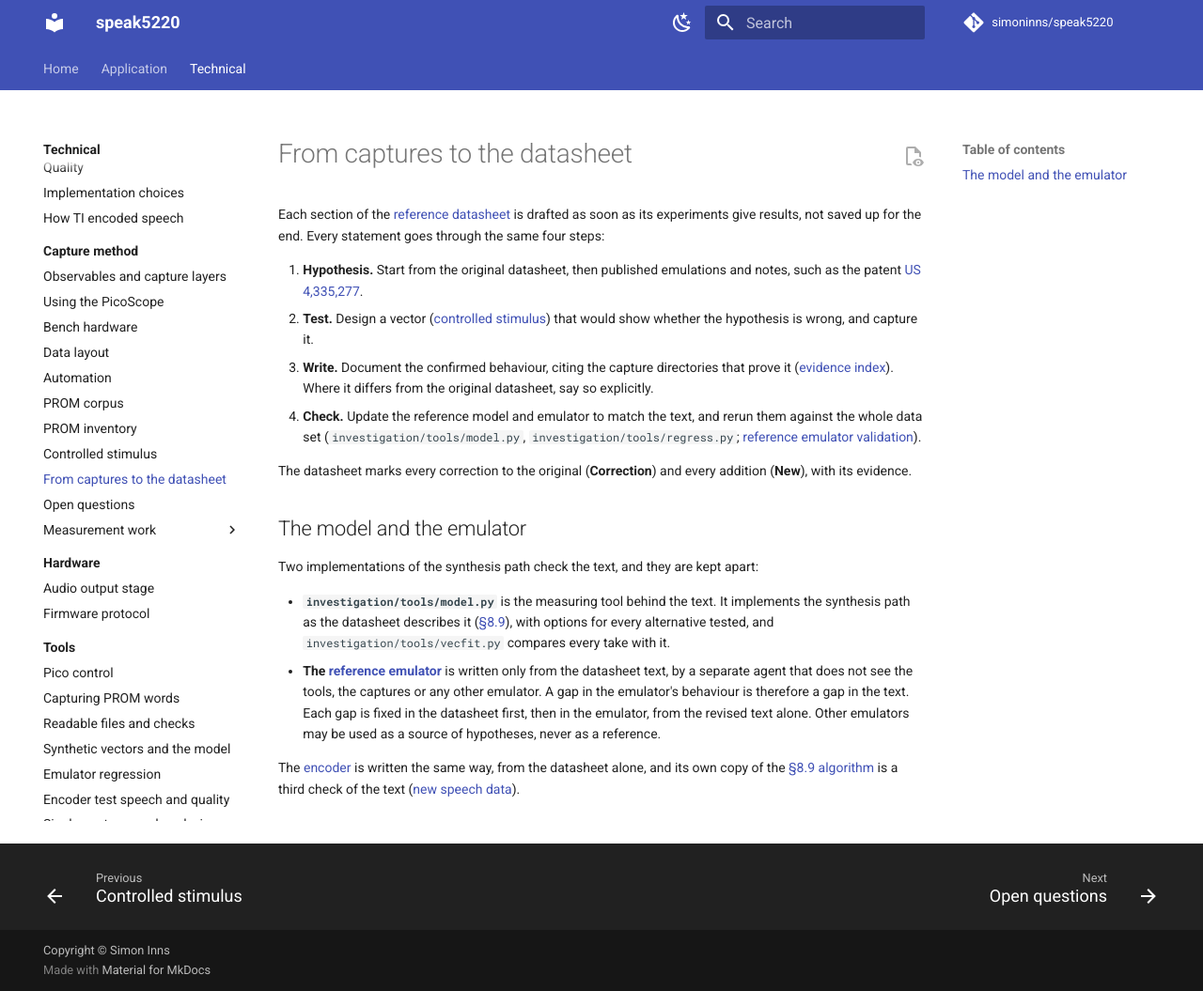
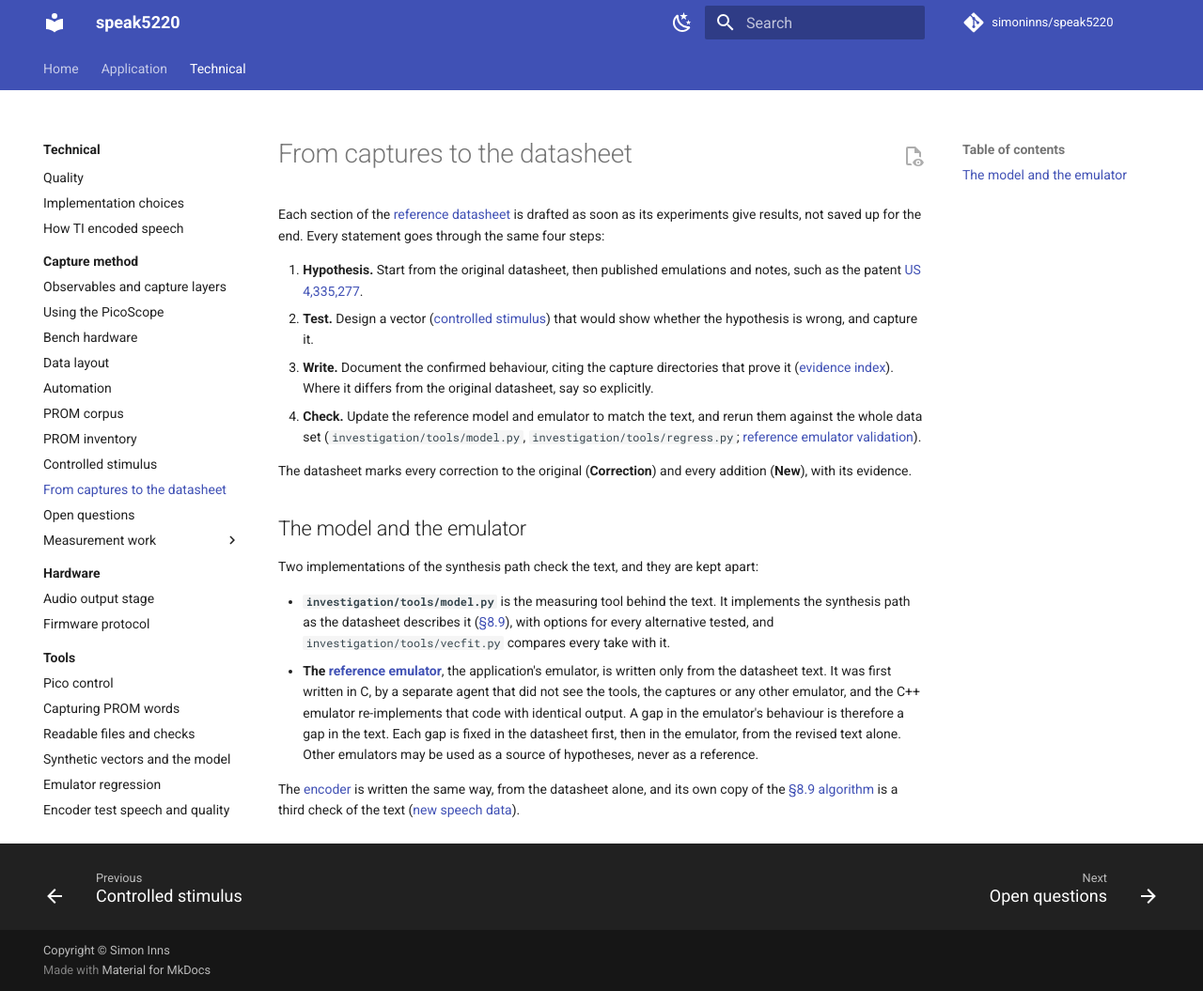
Before and after one commit to simoninns/speak5220, an MkDocs documentation site: the page built from docs/technical/capture/analysis.md, in a window 1280 px wide and 1055 px high. Shown: the whole window at 94% size. Built offline with MkDocs 1.6.1 and Material for MkDocs 9.7.7, drawn with Linux system fonts in a browser that asks for light colours; comment, search, counter and statistics services are not loaded.

Commit message:
Clean up rerun the measurements

```diff
--- a/docs/technical/capture/analysis.md
+++ b/docs/technical/capture/analysis.md
@@ -14,6 +14,6 @@
 Two implementations of the synthesis path check the text, and they are kept apart:
 
 - **`investigation/tools/model.py`** is the measuring tool behind the text. It implements the synthesis path as the datasheet describes it ([§8.9](../datasheet/reference-algorithm.md)), with options for every alternative tested, and `investigation/tools/vecfit.py` compares every take with it.
-- **The [reference emulator](../emulator/index.md)** is written only from the datasheet text, by a separate agent that does not see the tools, the captures or any other emulator. A gap in the emulator's behaviour is therefore a gap in the text. Each gap is fixed in the datasheet first, then in the emulator, from the revised text alone. Other emulators may be used as a source of hypotheses, never as a reference.
+- **The [reference emulator](../emulator/index.md)**, the application's emulator, is written only from the datasheet text. It was first written in C, by a separate agent that did not see the tools, the captures or any other emulator, and the C++ emulator re-implements that code with identical output. A gap in the emulator's behaviour is therefore a gap in the text. Each gap is fixed in the datasheet first, then in the emulator, from the revised text alone. Other emulators may be used as a source of hypotheses, never as a reference.
 
 The [encoder](../encoder/index.md) is written the same way, from the datasheet alone, and its own copy of the [§8.9 algorithm](../datasheet/reference-algorithm.md) is a third check of the text ([new speech data](work/new-speech-data.md)).
```
Also changed, not shown: 1 other file.
